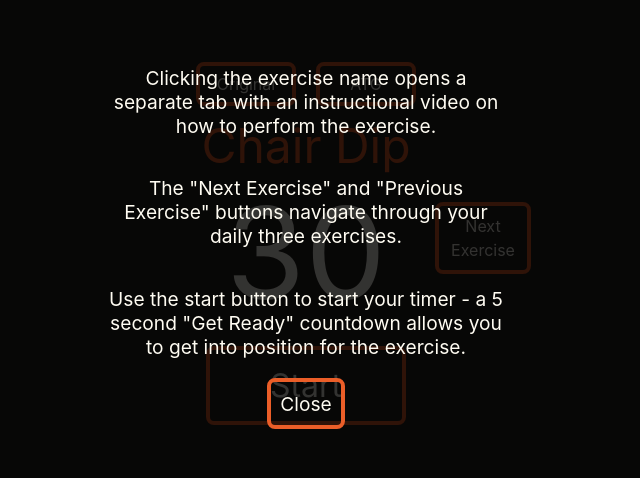
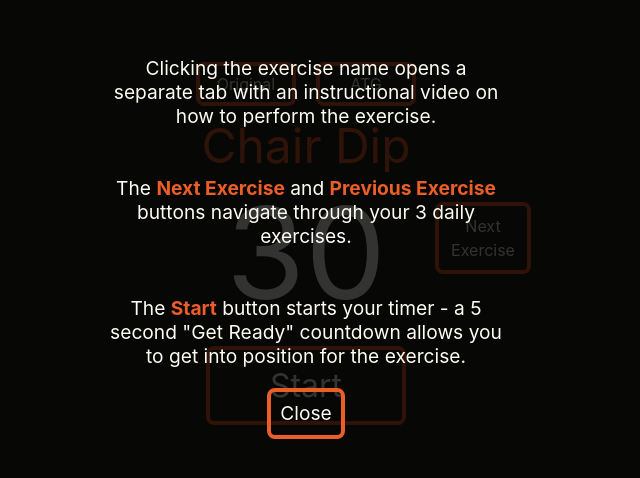
Before and after one commit to corygold-dev/2min.fit, a React (Create React App) app: page / in a window 1280 px wide. Shown: the part 162-640 px from the top of the page, without its empty margins (334-974 px from the left). Built offline with nearby package versions, Linux system fonts and the light colour scheme.

Commit message:
Change instructions

```diff
--- a/src/components/Instructions/Instructions.css
+++ b/src/components/Instructions/Instructions.css
@@ -14,7 +14,7 @@
 
 #instructions > * {
   max-width: 400px;
-
+  padding: 0.25em;
 }
 
 #hiddenInstructions {
--- a/src/components/Instructions/Instructions.jsx
+++ b/src/components/Instructions/Instructions.jsx
@@ -14,13 +14,13 @@ export default function Instructions() {
       </div>
       <div>
         <p>
-          The "Next Exercise" and "Previous Exercise" buttons navigate through
-          your daily three exercises.
+          The <strong>Next Exercise</strong> and <strong>Previous Exercise</strong> buttons navigate through
+          your 3 daily exercises.
         </p>
       </div>
       <div>
         <p>
-          Use the start button to start your timer - a 5 second "Get Ready"
+          The <strong>Start</strong> button starts your timer - a 5 second "Get Ready"
           countdown allows you to get into position for the exercise.
         </p>
         <button onClick={() => setInstructionsShown(false)}>Close</button>
--- a/src/index.css
+++ b/src/index.css
@@ -28,6 +28,10 @@ button {
   cursor: pointer;
 }
 
+strong {
+  color: #eb5e28;
+}
+
 button:hover {
   background-color: #eb5e28;
   transition: 200ms;
```
